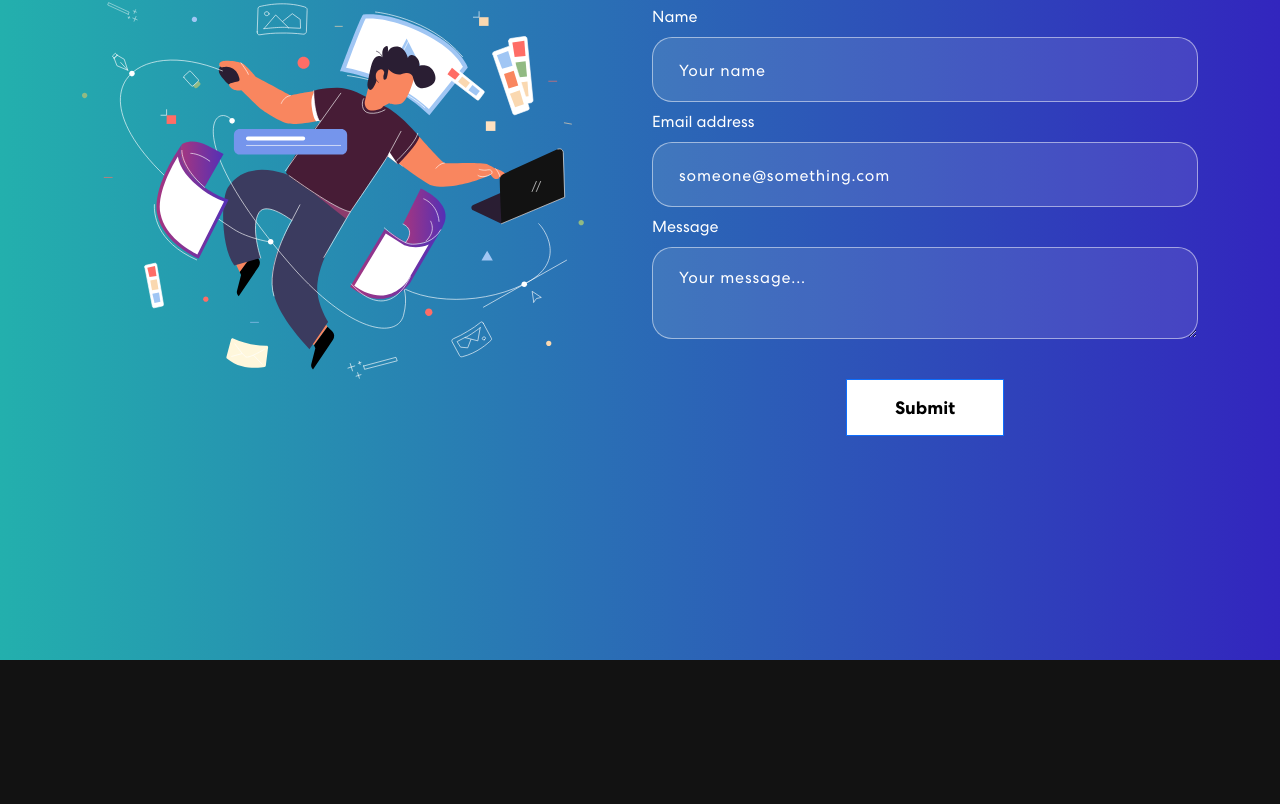
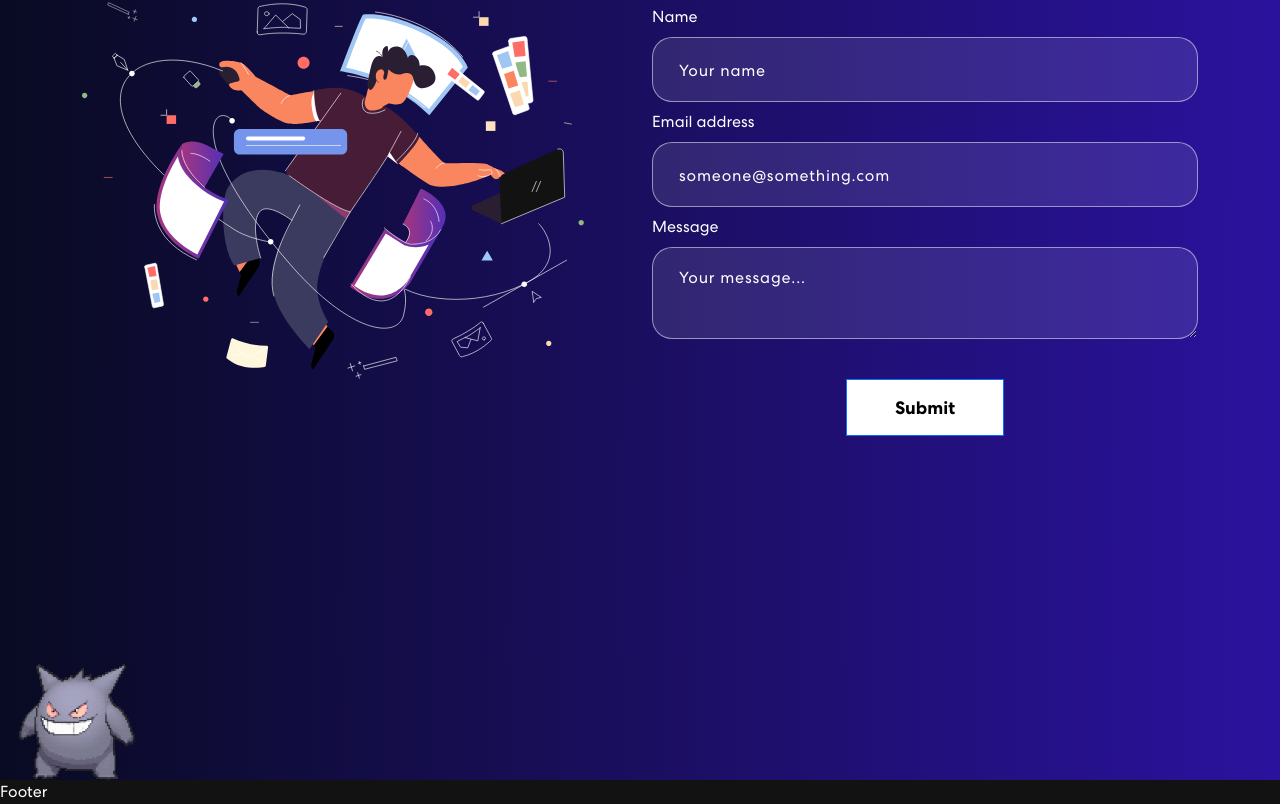
Before and after one commit to jtran714/portfoliojordan, a React (Create React App) app: page / in a window 1280 px wide. Shown: the part 2705-3509 px from the top of the page. Before the commit the page ends 3365 px from the top, so only its background shows below. Built offline with nearby package versions, Linux system fonts and the light colour scheme.

Commit message:
almost doneeee just need footer

```diff
--- a/src/App.css
+++ b/src/App.css
@@ -561,7 +561,7 @@ border-color: transparent;
 }
 
 .contact {
-  background: linear-gradient(90.21deg, #22b8ac -5.91%, #3415c0 111.58%);
+  background: linear-gradient(90.21deg, rgb(7, 10, 27) -5.91%, #2f13ac 111.58%);
   padding: 60px 0 200px 0;
 }
 .contact img {
@@ -647,3 +647,7 @@ border-color: transparent;
 .custom-alert .alert-heading {
   font-weight: bold;
 }
+
+.pokemon-character{
+  background: linear-gradient(90.21deg, rgb(7, 10, 27) -5.91%, #2f13ac 111.58%);
+}
--- a/src/App.js
+++ b/src/App.js
@@ -5,6 +5,8 @@ import { Banner } from './components/Banner';
 import { Skills } from './components/Skills';
 import { Projects } from './components/Projects';
 import { Contact } from './components/Contact';
+import { Gengar } from './components/Animation';
+import { Footer } from './components/Footer';
 
 export default function App() {
   return (
@@ -14,8 +16,8 @@ export default function App() {
       <Skills />
       <Projects />
       <Contact />
-      {/* <Pokemon />
-      <Footer /> */}
+      <Gengar />
+      <Footer />
     </div>
   )
 }
--- /dev/null
+++ b/src/components/Animation.jsx
@@ -0,0 +1,39 @@
+import { useState, useEffect } from "react";
+import gengarGif from "../assets/img/gengar.gif";
+
+export const Gengar = () => {
+  const [position, setPosition] = useState(0);
+  const [animationStopped, setAnimationSteopped] = useState(false);
+
+  useEffect(() => {
+    let animationInterval;
+    if (!animationStopped) {
+      animationInterval = setInterval(() => {
+        setPosition((prevPosition) => {
+          if (prevPosition >= 50) {
+            return 0;
+          } else {
+            return prevPosition + 5;
+          }
+        });
+      }, 100);
+    }
+
+    return () => {
+      clearInterval(animationInterval);
+    };
+  }, [animationStopped]);
+
+  const gifStyle = {
+    width: "120px",
+    height: "120px",
+    transform: `translateX(${position}px)`,
+    transition: "transform 5s linear",
+  };
+
+  return (
+    <div className="pokemon-character">
+      <img src={gengarGif} alt="Pokemon Character" style={gifStyle} />
+    </div>
+  );
+};
--- /dev/null
+++ b/src/components/Footer.jsx
@@ -0,0 +1,7 @@
+import React from 'react'
+
+export const Footer = () => {
+  return (
+    <div>Footer</div>
+  )
+}
```
Also changed, not shown: src/assets/img/gengar.gif (added).
